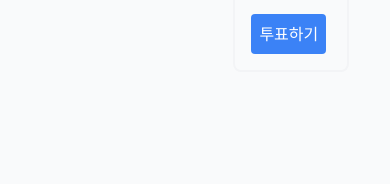
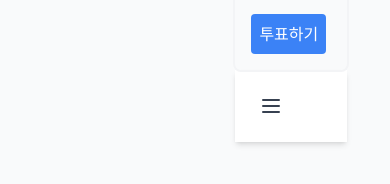
Before and after one commit to duck-ach/yamly, a React (Vite) app in the folder yamly_frontend/: page /community in a window 390 px wide. Shown: the part 610-794 px from the top of the page. Built offline with nearby package versions, Linux system fonts and the light colour scheme.

Commit message:
feat: base navigator 추가 구현

```diff
--- /dev/null
+++ b/yamly_frontend/src/components/Pages/Community/Board/BoardNavigator.tsx
@@ -0,0 +1,39 @@
+const BoardNavigator = () => {
+  // TODO : Hover 이벤트 추가하기
+  // TODO : 게시판 별 네비게이션 선택에 따라 Router 이동 이벤트 추가하기
+  return (
+    <>
+      <nav className="bg-white shadow-md p-4">
+        <div className="container mx-auto flex justify-between items-center">
+          <ul className="hidden md:flex space-x-6 text-gray-700 font-medium">
+            <li>
+              <a href="#">100 ℃ 에서 구워진</a>
+            </li>
+            <li>
+              <a href="#">지역별 맛집 자랑</a>
+            </li>
+            <li>
+              <a href="#">레시피 일기장</a>
+            </li>
+          </ul>
+          <button className="md:hidden p-2 text-gray-700">
+            <svg
+              className="w-6 h-6"
+              fill="none"
+              stroke="currentColor"
+              viewBox="0 0 24 24"
+            >
+              <path
+                strokeLinecap="round"
+                strokeLinejoin="round"
+                strokeWidth="2"
+                d="M4 6h16M4 12h16M4 18h16"
+              />
+            </svg>
+          </button>
+        </div>
+      </nav>
+    </>
+  );
+};
+export default BoardNavigator;
--- /dev/null
+++ b/yamly_frontend/src/components/Pages/Community/Board/HotBoard.tsx
@@ -0,0 +1,9 @@
+const HotBoard = () => {
+  return (
+    <>
+      <h2>HotBoard</h2>
+    </>
+  );
+};
+
+export default HotBoard;
--- a/yamly_frontend/src/components/Pages/Community/CommunityMain.tsx
+++ b/yamly_frontend/src/components/Pages/Community/CommunityMain.tsx
@@ -1,9 +1,11 @@
+import BoardNavigator from "./Board/BoardNavigator";
 import Vote from "./Vote/Vote";
 
 const CommunityMain = () => {
   return (
     <>
       <Vote />
+      <BoardNavigator />
     </>
   );
 };
```
